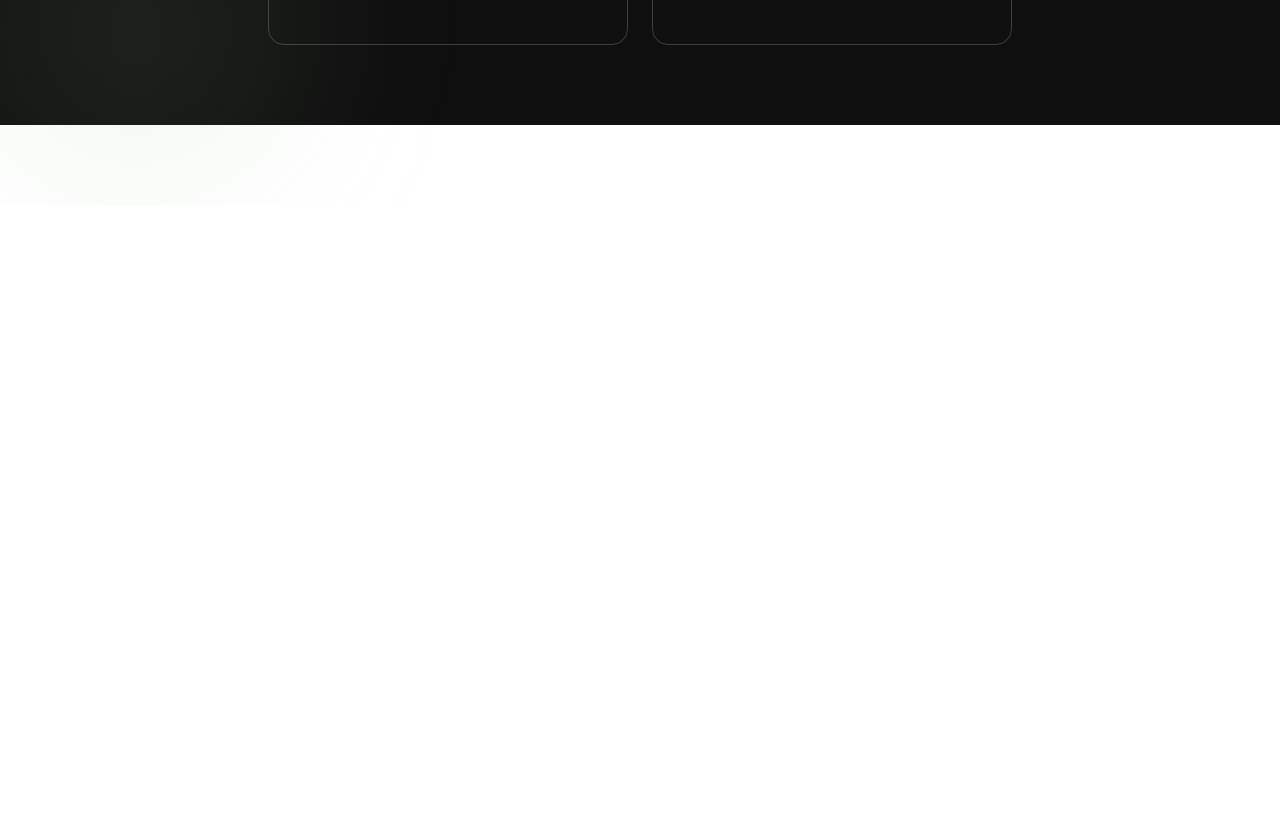
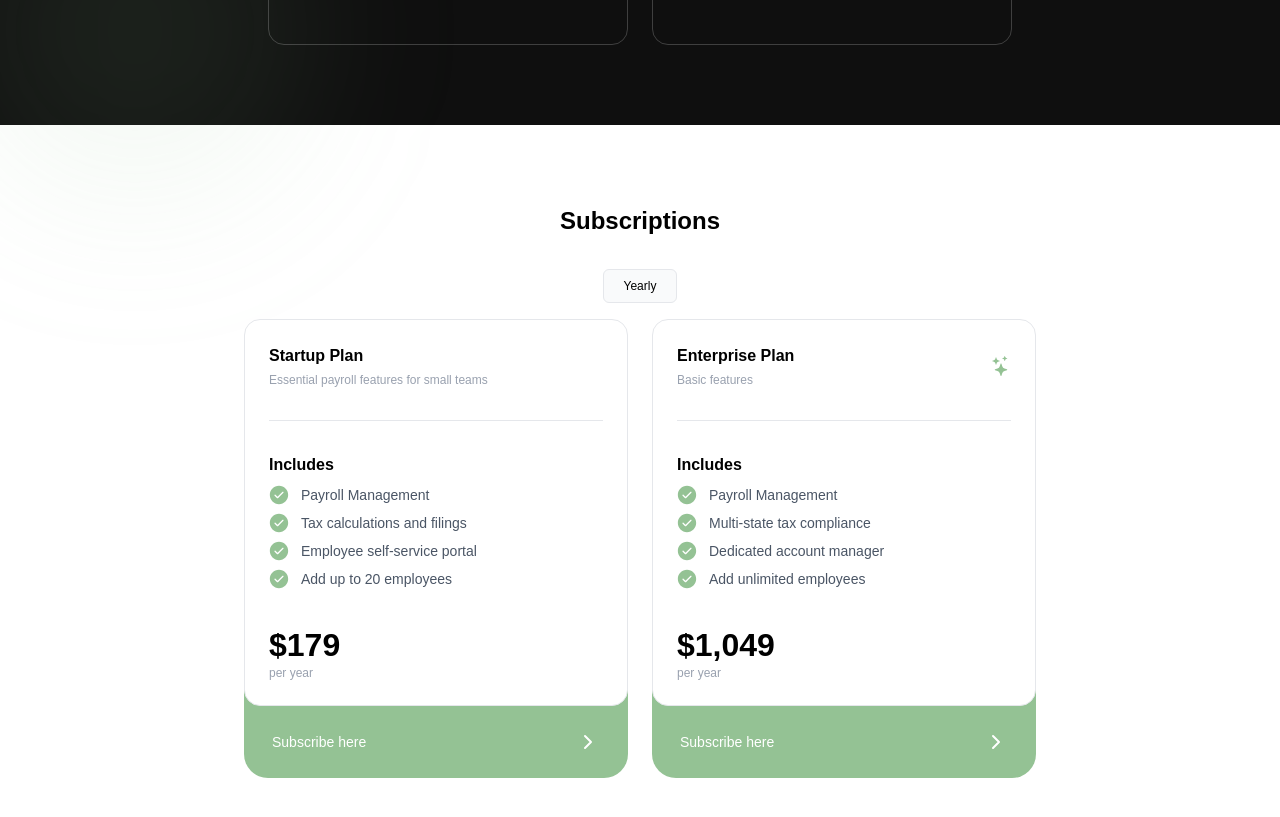
Before and after one commit to OxBryte/payroll-landing-page, a React (Vite) app: page / in a window 1280 px wide. Shown: the part 3160-3977 px from the top of the page. Before the commit the page ends 3365 px from the top, so only its background shows below. Built offline with nearby package versions, Linux system fonts and the light colour scheme.

Commit message:
feat: Add Pricing component and integrate it into Home page; update package dependencies

```diff
--- a/package.json
+++ b/package.json
@@ -13,6 +13,7 @@
     "@fontsource-variable/bricolage-grotesque": "^5.2.8",
     "@fontsource-variable/inter": "^5.2.6",
     "@tailwindcss/vite": "^4.1.10",
+    "lucide-react": "^0.523.0",
     "react": "^19.1.0",
     "react-dom": "^19.1.0",
     "react-icons": "^5.5.0",
--- /dev/null
+++ b/src/components/features/Pricing.jsx
@@ -0,0 +1,152 @@
+import React from "react";
+import Container from "../layout/Container";
+import { GoCheckCircleFill, GoStarFill } from "react-icons/go";
+import { ChevronRight } from "lucide-react";
+import { BsStars } from "react-icons/bs";
+
+export default function Pricing() {
+  return (
+    <div className="py-20">
+      <Container>
+        <div className="flex flex-col gap-4 items-center justify-center w-full">
+          <h1 className="text-2xl font-semibold mb-4">Subscriptions</h1>
+          <div className="px-5 py-2 border border-gray-200 bg-gray-50 rounded-md text-xs font-medium">
+            Yearly
+          </div>
+          <div className="flex flex-col md:flex-row justify-center gap-6 w-full">
+            <div className="space-y-0 w-sm">
+              <div className="border border-gray-200 p-6 rounded-2xl relative z-10 bg-white">
+                <div className="w-full space-y-8">
+                  <div className="flex items-top justify-between gap-5">
+                    <div className="flex flex-col gap-1">
+                      <h2 className="font-semibold">Startup Plan</h2>
+                      <p className="text-gray-400 text-xs font-light">
+                        Essential payroll features for small teams
+                      </p>
+                    </div>
+                    {/* <div className="flex items-center">
+                      <GoStarFill className="w-5 h-5 text-c-color" />
+                    </div> */}
+                  </div>
+                  <hr className="border-gray-200" />
+                  <div className="space-y-2">
+                    <p className="font-semibold">Includes</p>
+                    <div className="flex gap-3 items-center">
+                      <div className="text-c-color">
+                        <GoCheckCircleFill size={20} />
+                      </div>
+                      <p className="text-gray-600 text-sm">
+                        Payroll Management
+                      </p>
+                    </div>
+                    <div className="flex gap-3 items-center">
+                      <div className="text-c-color">
+                        <GoCheckCircleFill size={20} />
+                      </div>
+                      <p className="text-gray-600 text-sm">
+                        Tax calculations and filings
+                      </p>
+                    </div>
+                    <div className="flex gap-3 items-center">
+                      <div className="text-c-color">
+                        <GoCheckCircleFill size={20} />
+                      </div>
+                      <p className="text-gray-600 text-sm">
+                        Employee self-service portal
+                      </p>
+                    </div>
+                    <div className="flex gap-3 items-center">
+                      <div className="text-c-color">
+                        <GoCheckCircleFill size={20} />
+                      </div>
+                      <p className="text-gray-600 text-sm">
+                        Add up to 20 employees
+                      </p>
+                    </div>
+                  </div>
+                  <div className="flex flex-col gap-0">
+                    <p className="font-bold text-[32px]">$179</p>
+                    <p className="text-gray-400 -mt-1 text-xs font-light">
+                      per year
+                    </p>
+                  </div>
+                </div>
+              </div>
+              <div className="w-full px-4 pt-14 pb-4 rounded-b-3xl -mt-10 bg-c-color">
+                <button className="w-full px-3 py-2 rounded-lg cursor-pointer text-white font-medium text-sm hover:text-white/70 flex items-center justify-between">
+                  Subscribe here
+                  <ChevronRight />
+                </button>
+              </div>
+            </div>
+            <div className="space-y-0 w-sm">
+              <div className="border border-gray-200 p-6 rounded-2xl relative z-10 bg-white">
+                <div className="w-full space-y-8">
+                  <div className="flex items-top justify-between gap-5">
+                    <div className="flex flex-col gap-1">
+                      <h2 className="font-semibold">Enterprise Plan</h2>
+                      <p className="text-gray-400 text-xs font-light">
+                        Basic features
+                      </p>
+                    </div>
+                    <div className="flex items-center">
+                      <BsStars className="w-5 h-5 text-c-color" />
+                    </div>
+                  </div>
+                  <hr className="border-gray-200" />
+                  <div className="space-y-2">
+                    <p className="font-semibold">Includes</p>
+                    <div className="flex gap-3 items-center">
+                      <div className="text-c-color">
+                        <GoCheckCircleFill size={20} />
+                      </div>
+                      <p className="text-gray-600 text-sm">
+                        Payroll Management
+                      </p>
+                    </div>
+                    <div className="flex gap-3 items-center">
+                      <div className="text-c-color">
+                        <GoCheckCircleFill size={20} />
+                      </div>
+                      <p className="text-gray-600 text-sm">
+                        Multi-state tax compliance
+                      </p>
+                    </div>
+                    <div className="flex gap-3 items-center">
+                      <div className="text-c-color">
+                        <GoCheckCircleFill size={20} />
+                      </div>
+                      <p className="text-gray-600 text-sm">
+                        Dedicated account manager
+                      </p>
+                    </div>
+                    <div className="flex gap-3 items-center">
+                      <div className="text-c-color">
+                        <GoCheckCircleFill size={20} />
+                      </div>
+                      <p className="text-gray-600 text-sm">
+                        Add unlimited employees
+                      </p>
+                    </div>
+                  </div>
+                  <div className="flex flex-col gap-0">
+                    <p className="font-bold text-[32px]">$1,049</p>
+                    <p className="text-gray-400 -mt-1 text-xs font-light">
+                      per year
+                    </p>
+                  </div>
+                </div>
+              </div>
+              <div className="w-full px-4 pt-14 pb-4 rounded-b-3xl -mt-10 bg-c-color">
+                <button className="w-full px-3 py-2 rounded-lg cursor-pointer text-white font-medium text-sm hover:text-white/70 flex items-center justify-between">
+                  Subscribe here
+                  <ChevronRight />
+                </button>
+              </div>
+            </div>
+          </div>
+        </div>
+      </Container>
+    </div>
+  );
+}
--- a/src/pages/Home.jsx
+++ b/src/pages/Home.jsx
@@ -5,6 +5,7 @@ import About from "../components/features/About";
 import Benefits from "../components/features/Benefits";
 import Navbar from "../components/layout/Navbar";
 import Features from "../components/features/Features";
+import Pricing from "../components/features/Pricing";
 
 export default function Home() {
   return (
@@ -16,6 +17,7 @@ export default function Home() {
         <About />
       </Container>
       <Features />
+      <Pricing />
     </div>
   );
 }
```
Also changed, not shown: 1 other file (tests, documents, lock files or other folders).
